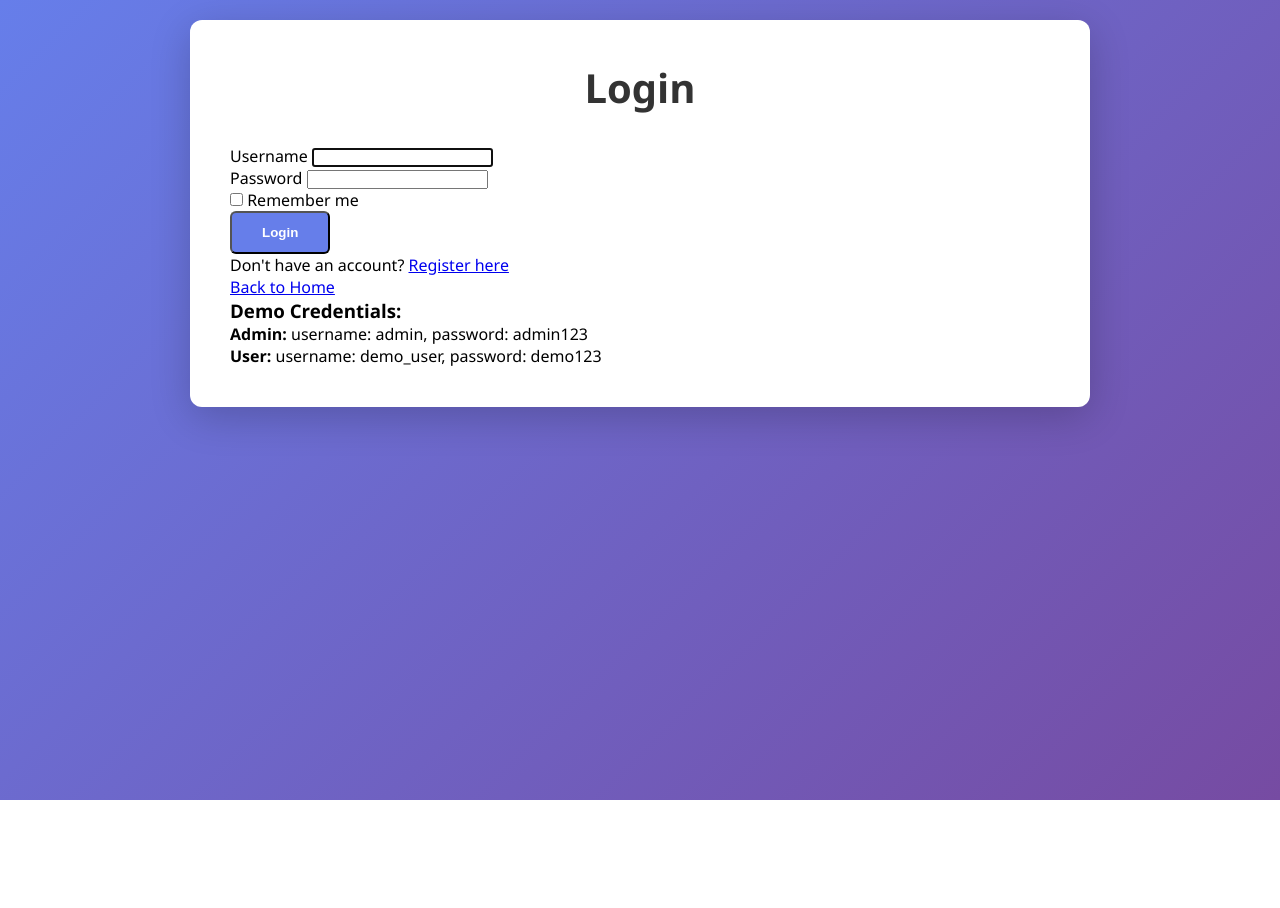
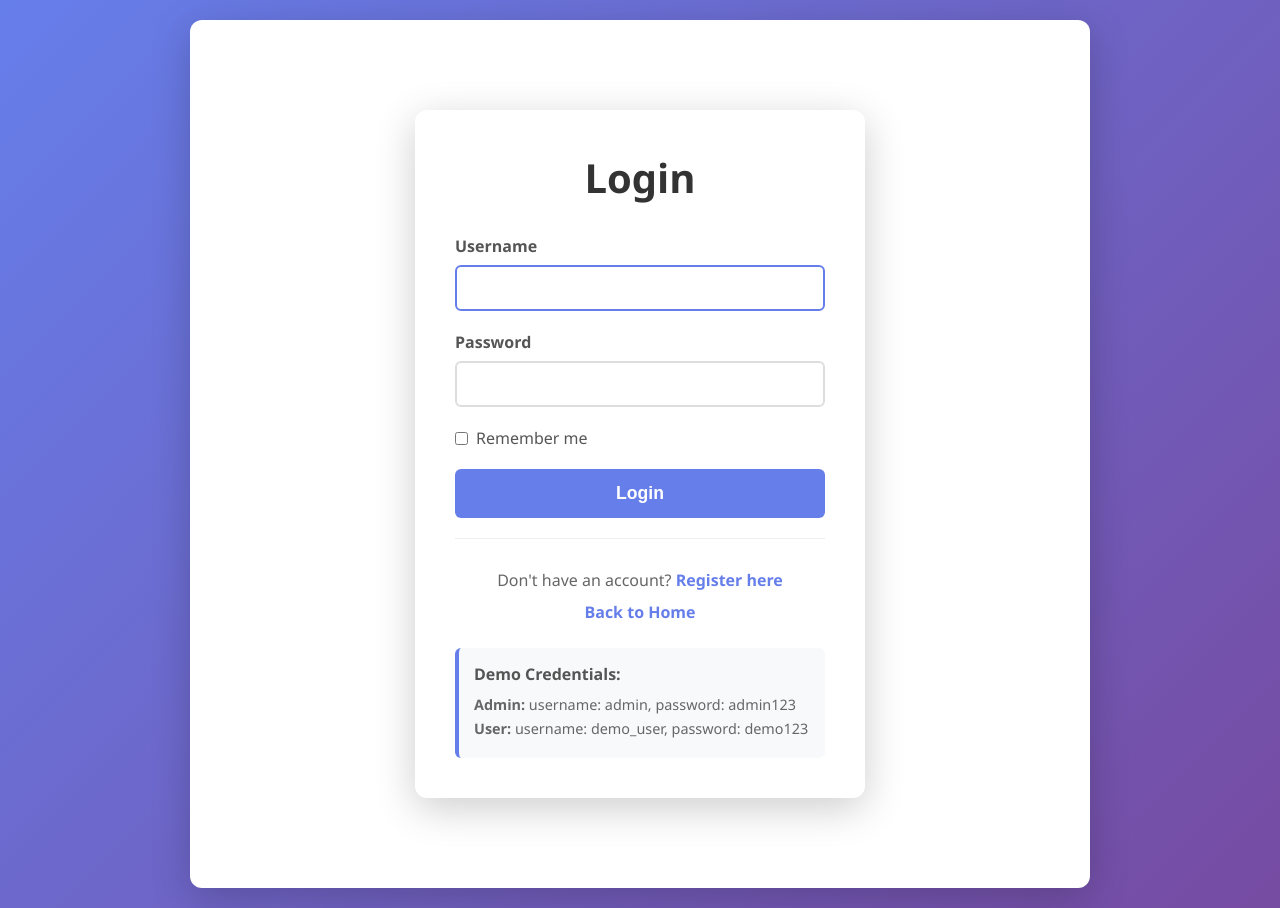
Before and after one commit to tsue-hickman/business-heat-map-rebuild, a Flask app: page /auth/login in a window 1280 px wide. Before the commit the page ends 800 px from the top, so only its background shows below. Run offline with Flask 3, Linux system fonts and the light colour scheme.

Commit message:
Add authentication styles to CSS

```diff
--- a/app/static/css/style.css
+++ b/app/static/css/style.css
@@ -85,3 +85,163 @@
 .btn:hover {
   background: #5568d3;
 }
+
+/* Authentication Pages */
+.auth-container {
+  max-width: 450px;
+  margin: 50px auto;
+  background: white;
+  padding: 40px;
+  border-radius: 12px;
+  box-shadow: 0 10px 40px rgba(0, 0, 0, 0.2);
+}
+
+.auth-container h1 {
+  text-align: center;
+  color: #333;
+  margin-bottom: 30px;
+}
+
+.auth-form {
+  margin-bottom: 20px;
+}
+
+.form-group {
+  margin-bottom: 20px;
+}
+
+.form-group label {
+  display: block;
+  margin-bottom: 8px;
+  color: #555;
+  font-weight: 600;
+}
+
+.form-group input[type="text"],
+.form-group input[type="email"],
+.form-group input[type="password"] {
+  width: 100%;
+  padding: 12px;
+  border: 2px solid #ddd;
+  border-radius: 6px;
+  font-size: 1em;
+  transition: border-color 0.3s;
+}
+
+.form-group input:focus {
+  outline: none;
+  border-color: #667eea;
+}
+
+.form-group small {
+  display: block;
+  margin-top: 5px;
+  color: #888;
+  font-size: 0.85em;
+}
+
+.checkbox-group label {
+  display: flex;
+  align-items: center;
+  font-weight: normal;
+  cursor: pointer;
+}
+
+.checkbox-group input[type="checkbox"] {
+  margin-right: 8px;
+  width: auto;
+}
+
+.btn-block {
+  width: 100%;
+}
+
+.btn-primary {
+  background: #667eea;
+  color: white;
+  padding: 14px 30px;
+  border: none;
+  border-radius: 6px;
+  font-size: 1.1em;
+  font-weight: bold;
+  cursor: pointer;
+  transition: background 0.3s;
+}
+
+.btn-primary:hover {
+  background: #5568d3;
+}
+
+.auth-links {
+  text-align: center;
+  margin-top: 20px;
+  padding-top: 20px;
+  border-top: 1px solid #eee;
+}
+
+.auth-links p {
+  margin: 10px 0;
+  color: #666;
+}
+
+.auth-links a {
+  color: #667eea;
+  text-decoration: none;
+  font-weight: 600;
+}
+
+.auth-links a:hover {
+  text-decoration: underline;
+}
+
+.demo-credentials {
+  margin-top: 25px;
+  padding: 15px;
+  background: #f8f9fa;
+  border-radius: 6px;
+  border-left: 4px solid #667eea;
+}
+
+.demo-credentials h3 {
+  margin: 0 0 10px 0;
+  font-size: 1em;
+  color: #555;
+}
+
+.demo-credentials p {
+  margin: 5px 0;
+  font-size: 0.9em;
+  color: #666;
+}
+
+/* Flash Messages */
+.alert {
+  padding: 15px;
+  margin-bottom: 20px;
+  border-radius: 6px;
+  font-weight: 500;
+}
+
+.alert-success {
+  background: #d4edda;
+  border: 1px solid #c3e6cb;
+  color: #155724;
+}
+
+.alert-danger {
+  background: #f8d7da;
+  border: 1px solid #f5c6cb;
+  color: #721c24;
+}
+
+.alert-info {
+  background: #d1ecf1;
+  border: 1px solid #bee5eb;
+  color: #0c5460;
+}
+
+.alert-warning {
+  background: #fff3cd;
+  border: 1px solid #ffeaa7;
+  color: #856404;
+}
```
